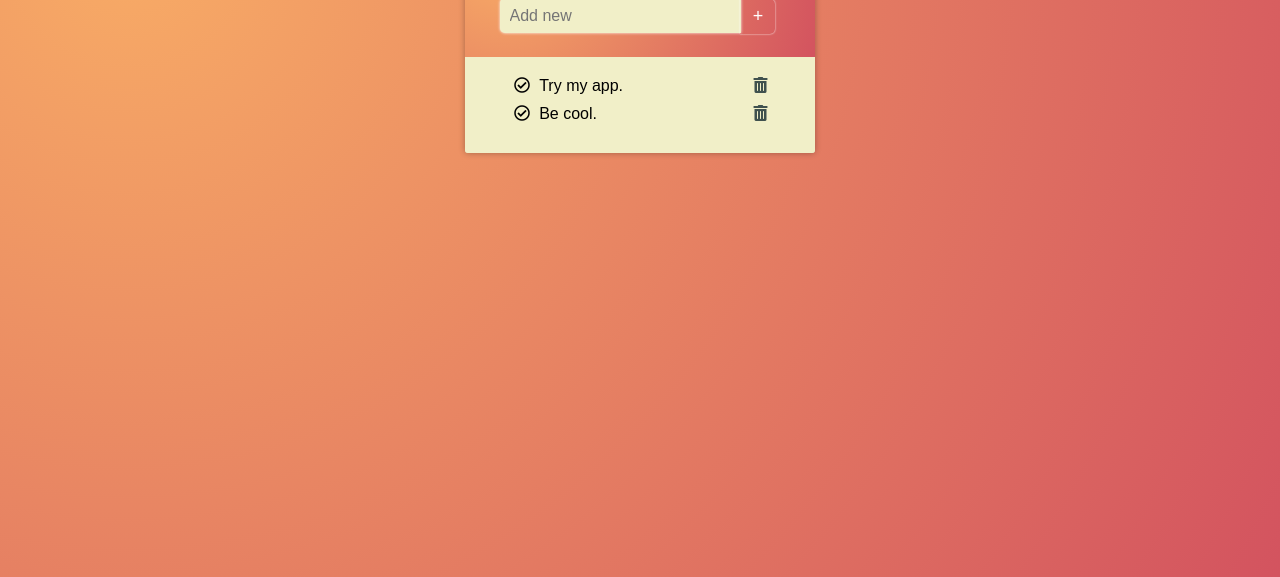
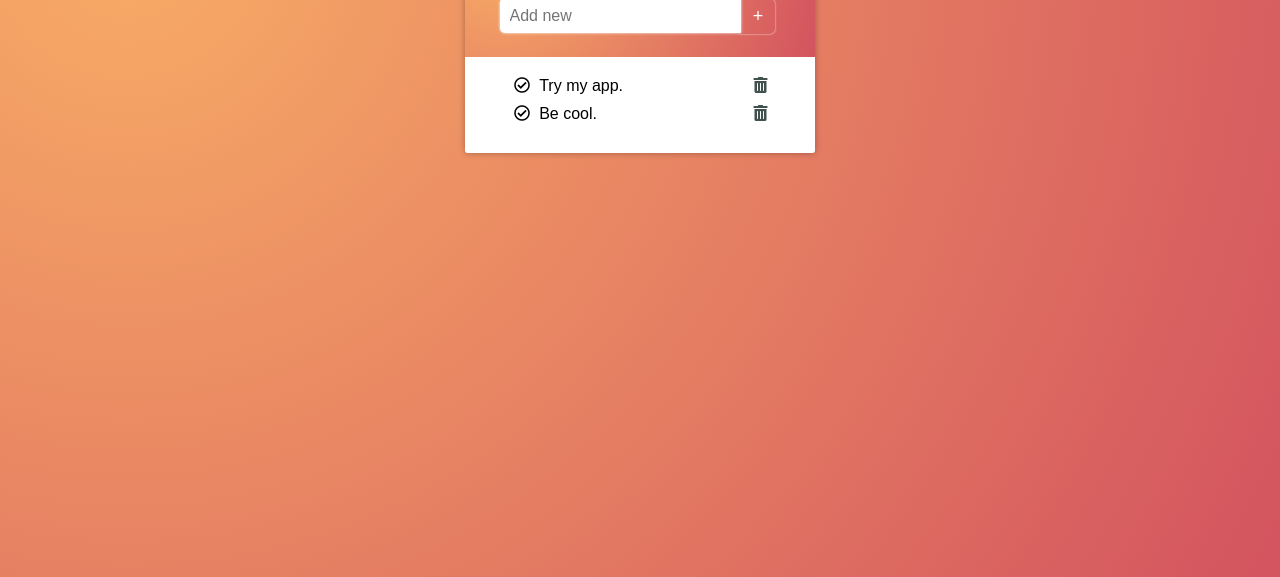
Before and after one commit to mariokolev/To-Do-List, a plain HTML site: page index.html in a window 1280 px wide. Shown: the part 223-800 px from the top of the page. Drawn offline with Linux system fonts and the light colour scheme.

Commit message:
color
Changed input color and list color to white

```diff
--- a/style.css
+++ b/style.css
@@ -74,7 +74,7 @@ h1{
     padding:5px 10px ;
     margin:0;
     box-shadow:0px 0px 3px #fff;
-    background:#f1efc8;
+    background:#fff;
 }
 
 .add-btn{
@@ -102,7 +102,8 @@ h1{
     display:block;
     margin:0 auto;
     padding:0;
-    background:#f1efc8;
+    /*background:#f1efc8;*/
+    background:#fff;
     box-shadow: 0px 0px 6px  rgba(0,0,0,0.3);
     border-radius:3px;
 }
@@ -116,7 +117,8 @@ h1{
     border-bottom-left-radius:5px;
     border-bottom-right-radius:5px;
     margin:0 auto;
-    background:#f1efc8;
+   /* background:#f1efc8;*/
+    background:#fff;
     display:flex;
     align-items: center;
     flex-direction: column;
```
